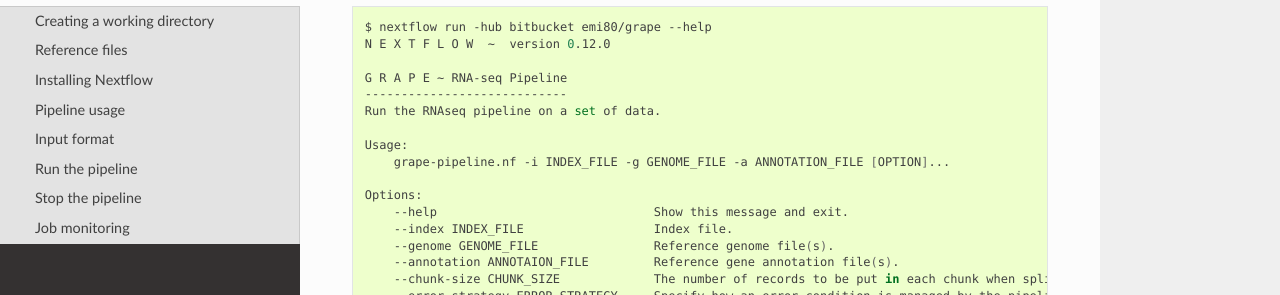
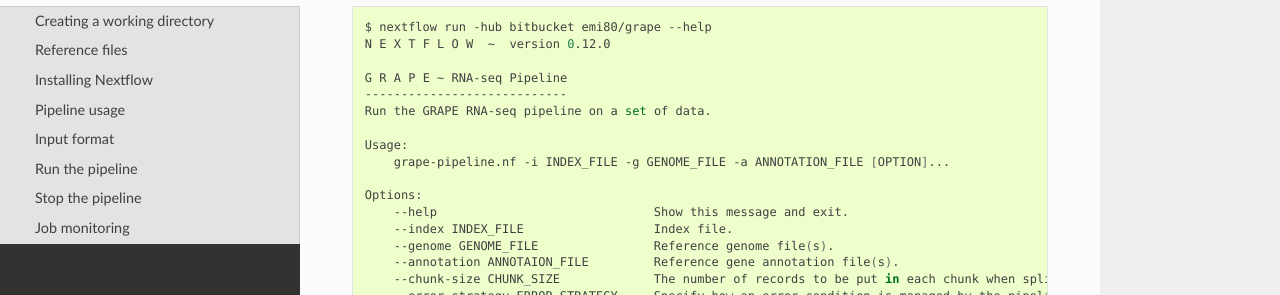
Before and after one commit to guigolab/grape-nf, a Sphinx documentation site: the page built from docs/quickstart.rst, in a window 1280 px wide and 900 px high, scrolled down 931 px. Shown: the part 156-451 px from the top of the window. Built offline with Sphinx 7.4.7 and the Read the Docs theme 2.0.0, drawn with Linux system fonts in a browser that asks for light colours.

Commit message:
Update help message and documentation

```diff
--- a/docs/quickstart.rst
+++ b/docs/quickstart.rst
@@ -54,7 +54,7 @@
 
     G R A P E ~ RNA-seq Pipeline
     ----------------------------
-    Run the RNAseq pipeline on a set of data.
+    Run the GRAPE RNA-seq pipeline on a set of data.
 
     Usage:
         grape-pipeline.nf -i INDEX_FILE -g GENOME_FILE -a ANNOTATION_FILE [OPTION]...
```
Also changed, not shown: 1 other file.
